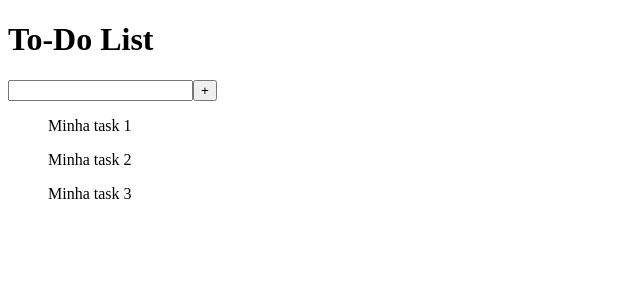
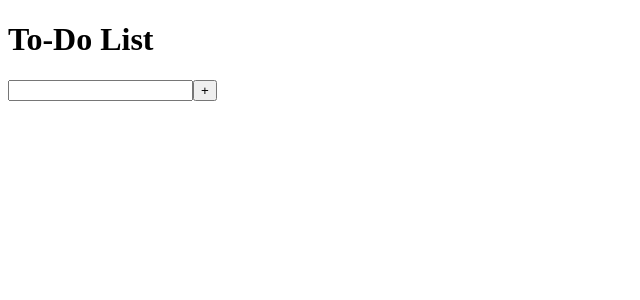
Before and after one commit to Alfredo-Neto/vue-todo-app, a Vue app: page / in a window 1280 px wide. Shown: the top 300 px of the page, without its empty margins (0-640 px from the left). Built offline with nearby package versions, Linux system fonts and the light colour scheme.

Commit message:
tasks can be removed and are being persisted on localStorage

```diff
--- a/src/App.vue
+++ b/src/App.vue
@@ -1,8 +1,8 @@
 <template>
   <div id="app">
     <h1>To-Do List</h1>
-      <new-task :tasks="tasks" @addTask="addTask" />
-      <Tasks :tasks="tasks"/>
+      <new-task :tasks="tasks" @addTaskEvent="addTask" />
+      <Tasks :tasks="tasks" @persistEvent="persistTask"/>
   </div>
 </template>
 
@@ -13,23 +13,36 @@ import NewTask from '@/components/NewTask.vue'
 export default {
   data() {
     return {
-      tasks: [
-          {name: 'Minha task 1', pending: true},
-          {name: 'Minha task 2', pending: true},
-          {name: 'Minha task 3', pending: true}
-      ],
+      tasks: [],
     }
   },
   components: {
     Tasks,
     NewTask
   },
+  mounted() {
+    if (localStorage.getItem('tasks')) {
+      try {
+        this.tasks = JSON.parse(localStorage.getItem('tasks'))
+      } catch (error) {
+        localStorage.removeItem('tasks')
+      }
+    }
+  },
   methods: {
     addTask(taskName) {
-      this.tasks.push({name: taskName, pending: true});
+      if(!taskName) {
+        return
+      }
+      this.tasks.unshift({name: taskName, pending: true});
+      this.persistTask()
       console.log(this.tasks);
     },
-  }
+    persistTask(){
+      const parsedTask = JSON.stringify(this.tasks)
+      localStorage.setItem('tasks', parsedTask)
+    },
+  },
 }
 </script>
 
--- a/src/components/NewTask.vue
+++ b/src/components/NewTask.vue
@@ -17,7 +17,7 @@ export default {
   },
   methods: {
     updateTasks(){
-      this.$emit('addTask', this.name)
+      this.$emit('addTaskEvent', this.name)
       this.name = ''
     },
   },
--- a/src/components/Task.vue
+++ b/src/components/Task.vue
@@ -1,13 +1,19 @@
 <template>
   <div>
-    <p>{{ name }}</p>
+    <p>{{ task.name }}</p>
+    <button type="button" @click="removeTask">Remover</button>
   </div>
 </template>
 
 <script>
 export default {
   props: {
-    name: { required: true, type: String },
+    task: { required: true, type: Object },
+  },
+  methods: {
+    removeTask(){
+      this.$emit('removeEvent', this.task)
+    },
   },
 }
 </script>
--- a/src/components/Tasks.vue
+++ b/src/components/Tasks.vue
@@ -1,8 +1,8 @@
 <template>
   <div class="tasks">
     <ul>
-        <li v-for="task in tasks" :key="task.id">
-            <Task :name="task.name"/>
+        <li v-for="(task, n) in tasks" :key="task.name">
+            <Task :task="task" @removeEvent="removeTask(n)"/>
         </li>
     </ul>
   </div>
@@ -13,10 +13,16 @@
 import Task from '@/components/Task.vue'
 export default {
   props: {
-    tasks: {type: Array, required: true}
+    tasks: {type: Array, required: true},
   },
   components: {
     Task
+  },
+  methods: {
+     removeTask(task){
+      this.tasks.splice(task, 1)
+      this.$emit('persistEvent', this.tasks)
+    },
   },
 }
 </script>
```
